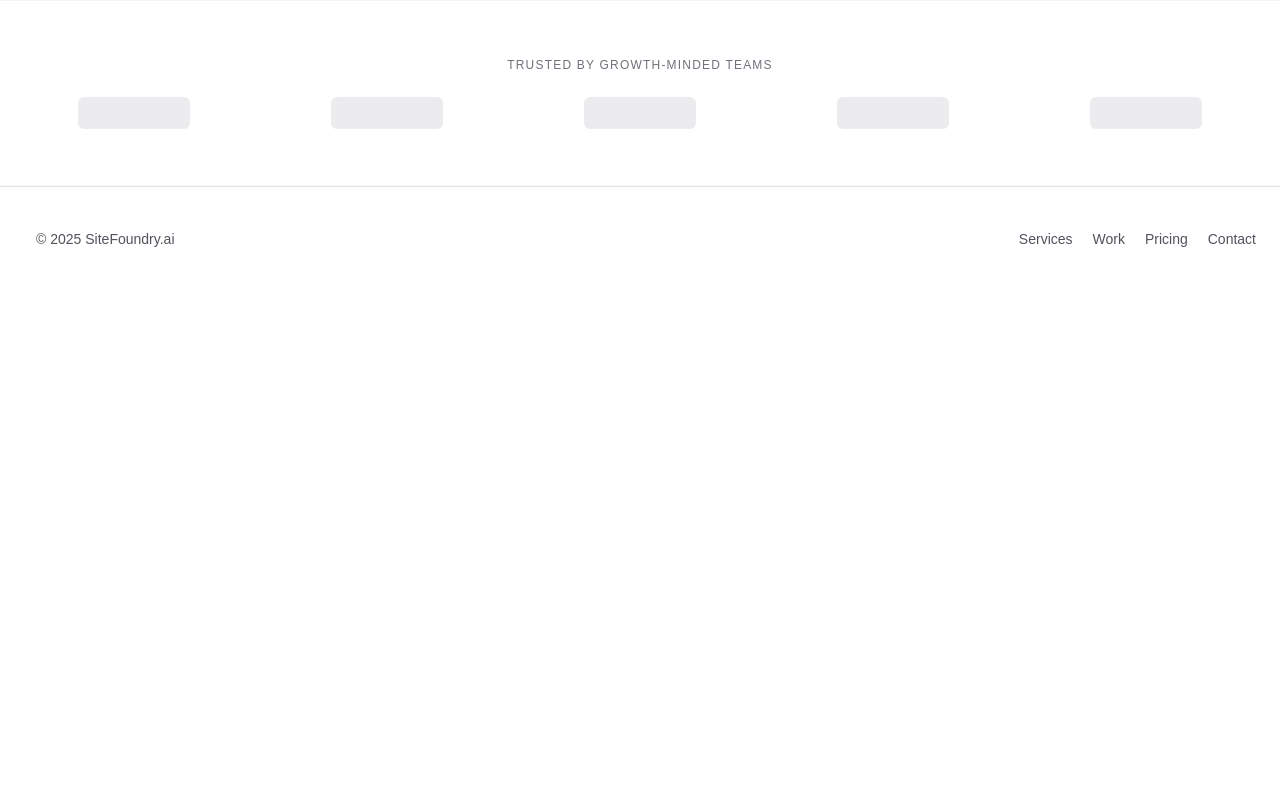
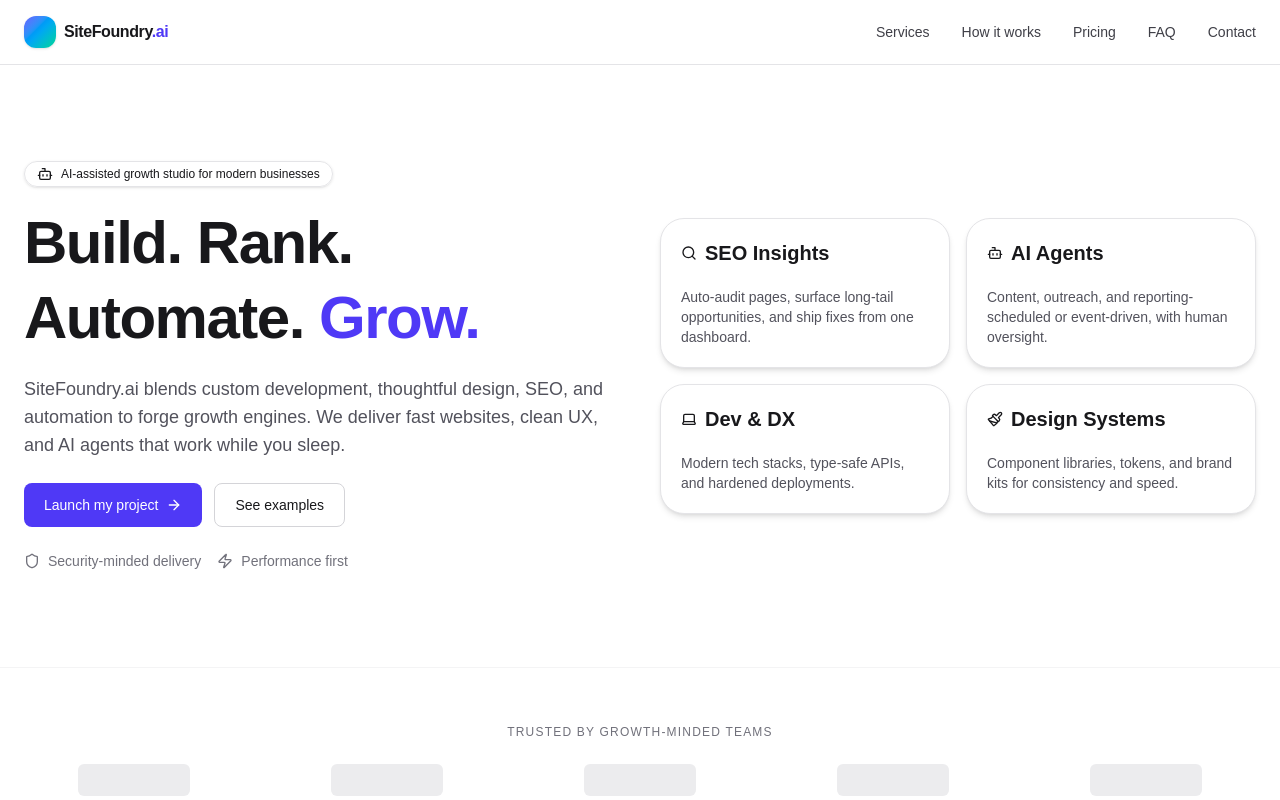
Before and after one commit to alexperreira/sitefoundry, a Next.js app: page / in a window 1280 px wide. Shown: the top 800 px of the page. Built offline with nearby package versions, Linux system fonts and the light colour scheme.

Commit message:
Add lucide-react package and build out Hero component

```diff
--- a/app/page.tsx
+++ b/app/page.tsx
@@ -1,11 +1,166 @@
 'use client';
+
+import React from 'react';
+import { motion } from 'framer-motion';
+import {
+	Rocket,
+	Bot,
+	Paintbrush,
+	Search,
+	Laptop,
+	Zap,
+	Shield,
+	LineChart,
+	ArrowRight,
+	CheckCircle2,
+} from 'lucide-react';
 import Navbar from '@/components/Navbar';
+import Badge from '@/components/ui/Badge';
+import { Button } from '@/components/ui/Button';
+import { Card, CardContent, CardHeader, CardTitle } from '@/components/ui/Card';
+import { Input } from '@/components/ui/Input';
+import { Textarea } from '@/components/ui/Textarea';
+import { h2, p, section, span } from 'framer-motion/client';
+
+const Section: React.FC<{
+	id?: string;
+	eyebrow?: string;
+	title?: React.ReactNode;
+	subtitle?: React.ReactNode;
+	children?: React.ReactNode;
+}> = ({ id, eyebrow, title, subtitle, children }) => (
+	<section id={id} className='relative py-20 md:py-28'>
+		<div className='absolute inset-0 bg-gradient-to-b from-transparent via-transparent to-black/5 pointer-events-none' />
+		<div className='container mx-auto px-6 max-w-7xl'>
+			<div className='mb-10 md:mb-14 text-center'>
+				{eyebrow && (
+					<span className='inline-block text-xs tracking-widest uppercase text-indigo-600/90 font-semibold'>
+						{eyebrow}
+					</span>
+				)}
+				{title && (
+					<h2 className='mt-3 text-3xl md:text-5xl font-bold tracking-tight'>
+						{title}
+					</h2>
+				)}
+				{subtitle && (
+					<p className='mt-4 text-zinc-600 max-w-2xl mx-auto'>{subtitle}</p>
+				)}
+			</div>
+			{children}
+		</div>
+	</section>
+);
+
+const Hero: React.FC = () => (
+	<section id='home' className='relative overflow-hidden'>
+		<div className='absolute inset-0 -z-10'>
+			<div className='absolute -top-40 right-[-10%] w-[600px] h-[600px] rounded-full bg-indigo-500/10 blur-3xl' />
+			<div className='absolute -bottom-40 left-[-10%] w-[600px] h-[600px] rounded-full bg-emerald-400/10 blur-3xl' />
+		</div>
+		<div className='container mx-auto px-6 max-w-7xl py-16 md:py-24 grid md:grid-cols-2 gap-10 items-center'>
+			<div>
+				<Badge>
+					<Bot className='w-4 h-4' /> AI-assisted growth studio for modern
+					businesses
+				</Badge>
+				<h1 className='mt-4 text-4xl md:text-6xl font-extrabold leading-tight tracking-tight'>
+					Build. Rank. Automate. <span className='text-indigo-600'>Grow.</span>
+				</h1>
+				<p className='mt-5 text-lg text-zinc-600 max-w-prose'>
+					SiteFoundry.ai blends custom development, thoughtful design, SEO, and
+					automation to forge growth engines. We deliver fast websites, clean
+					UX, and AI agents that work while you sleep.
+				</p>
+				<div className='mt-6 flex flex-col sm:flex-row gap-3'>
+					<a href='#pricing'>
+						<Button size='lg' className='rounded-2xl gap-2'>
+							Launch my project <ArrowRight className='w-4 h-4' />
+						</Button>
+					</a>
+					<a href='#work'>
+						<Button size='lg' variant='outline' className='rounded-2xl'>
+							See examples
+						</Button>
+					</a>
+				</div>
+				<div className='mt-6 flex items-center gap-4 text-sm text-zinc-500'>
+					<div className='flex items-center gap-2'>
+						<Shield className='w-4 h-4' />
+						Security-minded delivery
+					</div>
+					<div className='flex items-center gap-2'>
+						<Zap className='w-4 h-4' />
+						Performance first
+					</div>
+				</div>
+			</div>
+
+			<motion.div
+				initial={{ opacity: 0, y: 20 }}
+				animate={{ opacity: 1, y: 0 }}
+				transition={{ duration: 0.6 }}
+				className='relative'
+			>
+				<div className='grid grid-cols-2 gap-4'>
+					<Card className='rounded-3xl shadow-md'>
+						<CardHeader>
+							<CardTitle className='text-base flex items-center gap-2'>
+								<Search className='w-4 h-4' />
+								SEO Insights
+							</CardTitle>
+						</CardHeader>
+						<CardContent className='text-sm text-zinc-600'>
+							Auto-audit pages, surface long-tail opportunities, and ship fixes
+							from one dashboard.
+						</CardContent>
+					</Card>
+					<Card className='rounded-3xl shadow-md'>
+						<CardHeader>
+							<CardTitle className='text-base flex items-center gap-2'>
+								<Bot className='w-4 h-4' />
+								AI Agents
+							</CardTitle>
+						</CardHeader>
+						<CardContent className='text-sm text-zinc-600'>
+							Content, outreach, and reporting-scheduled or event-driven, with
+							human oversight.
+						</CardContent>
+					</Card>
+					<Card className='rounded-3xl shadow-md'>
+						<CardHeader>
+							<CardTitle className='text-base flex items-center gap-2'>
+								<Laptop className='w-4 h-4' />
+								Dev & DX
+							</CardTitle>
+						</CardHeader>
+						<CardContent className='text-sm text-zinc-600'>
+							Modern tech stacks, type-safe APIs, and hardened deployments.
+						</CardContent>
+					</Card>
+					<Card className='rounded-3xl shadow-md'>
+						<CardHeader>
+							<CardTitle className='text-base flex items-center gap-2'>
+								<Paintbrush className='w-4 h-4' />
+								Design Systems
+							</CardTitle>
+						</CardHeader>
+						<CardContent className='text-sm text-zinc-600'>
+							Component libraries, tokens, and brand kits for consistency and
+							speed.
+						</CardContent>
+					</Card>
+				</div>
+			</motion.div>
+		</div>
+	</section>
+);
 
 export default function Page() {
 	return (
 		<div className='min-h-screen bg-white text-zinc-900'>
 			<Navbar />
-			{/* <Hero /> */}
+			<Hero />
 			<div className='py-10 md:py-14 border-y border-zinc-100 bg-white/60 backdrop-blur'>
 				<div className='container mx-auto px-6 max-w-7xl'>
 					<p className='text-center text-xs uppercase tracking-widest text-zinc-500'>
--- a/components/Navbar.tsx
+++ b/components/Navbar.tsx
@@ -3,6 +3,7 @@
 // import { Button } from '@/components/ui/Button';
 
 export default function Navbar() {
+	return (
 		<header className='sticky top-0 z-50 bg-white/70 backdrop-blur-xl border-b border-zinc-200'>
 			<div className='container mx-auto max-w-7xl px-6 h-16 flex items-center justify-between'>
 				<a href='#home' className='flex items-center gap-2'>
@@ -29,5 +30,6 @@
 					</a>
 				</nav>
 			</div>
-	</header>;
+		</header>
+	);
 }
--- a/package.json
+++ b/package.json
@@ -11,6 +11,8 @@
   "dependencies": {
     "class-variance-authority": "^0.7.1",
     "clsx": "^2.1.1",
+    "framer-motion": "^12.23.12",
+    "lucide-react": "^0.539.0",
     "next": "15.4.6",
     "react": "19.1.0",
     "react-dom": "19.1.0"
```
Also changed, not shown: 1 other file (tests, documents, lock files or other folders). Lines whose indentation alone changed are shown as unchanged.
